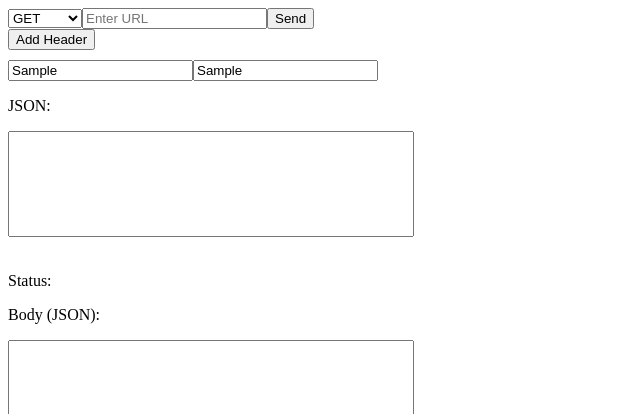
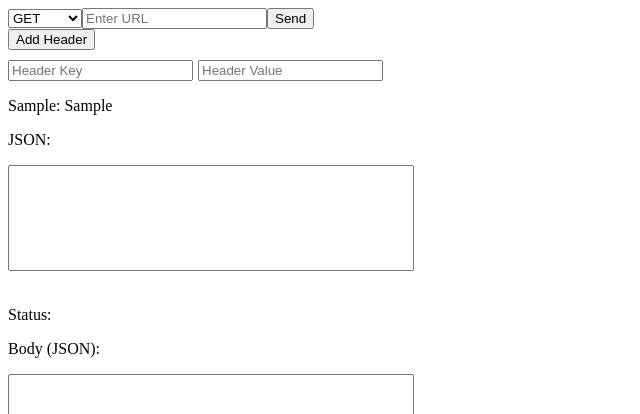
Before and after one commit to c00b3r/graphiql-app, a Next.js app: page /restfull in a window 1280 px wide. Both pictures are taken after typing "Sample", "Sample" into the empty fields and a click on the button "Add Header". Shown: the top 414 px of the page, without its empty margins (0-640 px from the left). Built offline with nearby package versions, Linux system fonts and the light colour scheme.

Commit message:
feat: add functionality to add headers on request

```diff
--- a/src/components/RestFull.tsx
+++ b/src/components/RestFull.tsx
@@ -7,12 +7,9 @@ export default function RestFull() {
   const [responseBody, setResponseBody] = useState<string>('');
   const [status, setStatus] = useState<number>();
   const [requestBody, setRequestBody] = useState<string>('');
-  const headerRow = (
-    <>
-      <input type="text" placeholder="Key" />
-      <input type="text" placeholder="Value" />
-    </>
-  );
+  const [headers, setHeaders] = useState<{ [key: string]: string }>({});
+  const [headerKey, setHeaderKey] = useState<string>('');
+  const [headerValue, setHeaderValue] = useState<string>('');
 
   const onChangeEndpointHandler = (e: React.ChangeEvent<HTMLInputElement>) => {
     setUrlToSend(e.target.value);
@@ -26,17 +23,38 @@ export default function RestFull() {
     setRequestBody(e.target.value);
   };
 
+  const onChangeHeaderKey = (e: React.ChangeEvent<HTMLInputElement>) => {
+    setHeaderKey(e.target.value);
+  };
+
+  const onChangeHeaderValue = (e: React.ChangeEvent<HTMLInputElement>) => {
+    setHeaderValue(e.target.value);
+  };
+
+  const addHeader = () => {
+    if (headerKey && headerValue) {
+      setHeaders((prevHeaders) => ({ ...prevHeaders, [headerKey]: headerValue }));
+      setHeaderKey('');
+      setHeaderValue('');
+    }
+  };
+
   const onSubmitHandler = async (e: React.ChangeEvent<HTMLFormElement>) => {
     e.preventDefault();
     try {
+      const fetchHeaders = new Headers();
+
+      for (const [key, value] of Object.entries(headers)) {
+        fetchHeaders.append(key, value);
+      }
+
       const fetchOption: RequestInit = {
         method: method,
+        headers: fetchHeaders,
       };
 
       if (method === 'POST' || method === 'PUT') {
-        fetchOption.headers = {
-          'Content-Type': 'application/json',
-        };
+        fetchHeaders.set('Content-Type', 'application/json');
         fetchOption.body = requestBody;
       }
 
@@ -62,7 +80,7 @@ export default function RestFull() {
         setResponseBody(JSON.stringify(data, null, 2));
       } else {
         const text = await response.text();
-        setResponseBody(`Response is not JSON:\n\n${text}`);
+        setResponseBody(`Response is not JSON\n\n${text}`);
       }
     } catch (error: unknown) {
       if (error instanceof Error) {
@@ -85,8 +103,26 @@ export default function RestFull() {
           <button style={{ cursor: 'pointer' }}>Send</button>
         </form>
         <div className="manage-header-container">
-          <button style={{ marginBottom: '10px', cursor: 'pointer' }}>Add Header</button>
-          <div>{headerRow}</div>
+          <button onClick={addHeader} style={{ marginBottom: '10px', cursor: 'pointer' }}>
+            Add Header
+          </button>
+          <div>
+            <input
+              type="text"
+              placeholder="Header Key"
+              value={headerKey}
+              onChange={onChangeHeaderKey}
+              style={{ marginRight: '5px' }}
+            />
+            <input type="text" placeholder="Header Value" value={headerValue} onChange={onChangeHeaderValue} />
+          </div>
+          <div>
+            {Object.entries(headers).map(([key, value]) => (
+              <p key={key}>
+                {key}: {value}
+              </p>
+            ))}
+          </div>
         </div>
         <div className="body-container">
           <p>JSON:</p>
```
